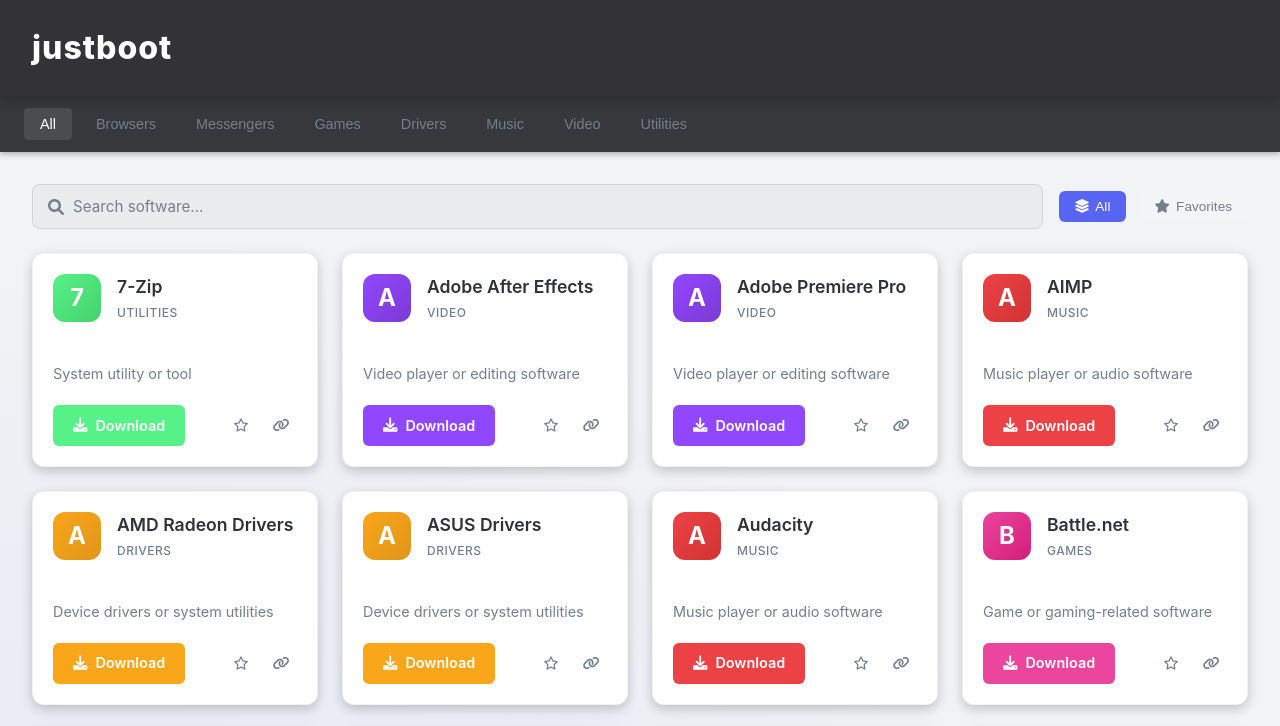
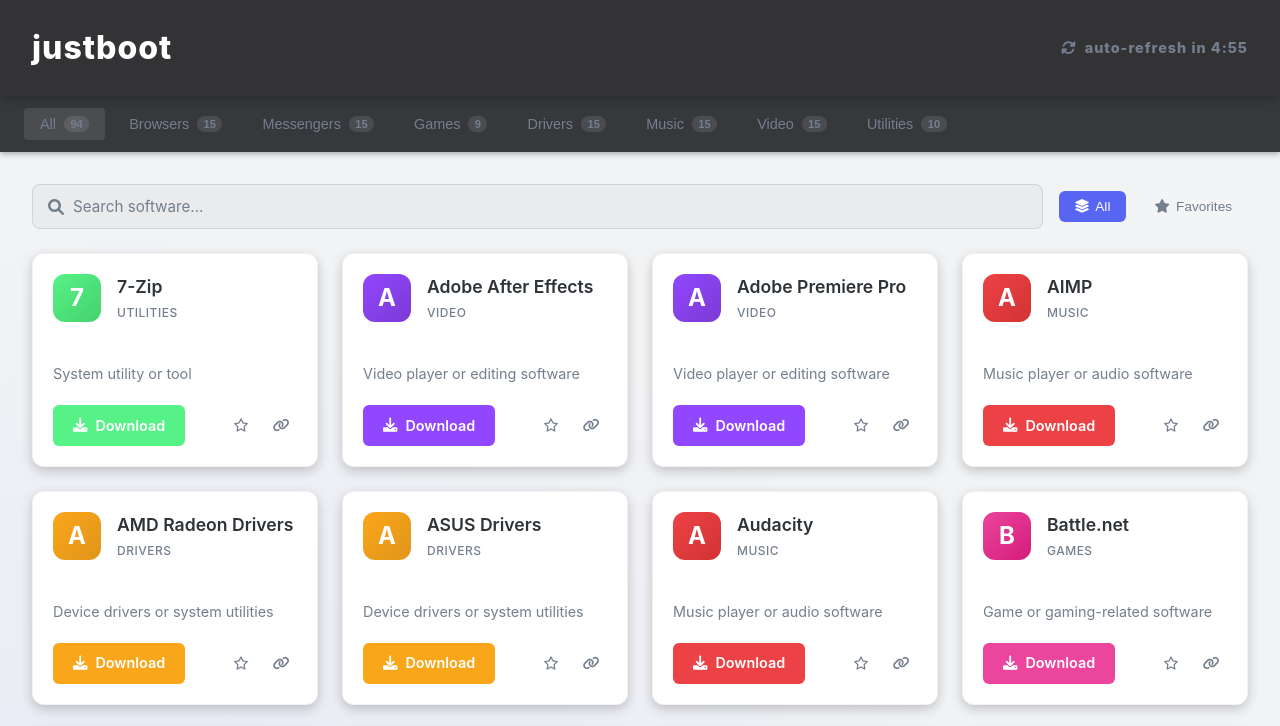
Before and after one commit to Tool-xx/justboot.github.io, a plain HTML site: page index.html in a window 1280 px wide. Shown: the top 726 px of the page. Drawn offline with Linux system fonts and the light colour scheme.

Commit message:
Update index.html

```diff
--- a/index.html
+++ b/index.html
@@ -65,6 +65,17 @@
     position: sticky;
     top: 0;
     z-index: 100;
+    display: flex;
+    justify-content: space-between;
+    align-items: center;
+  }
+
+  .refresh-info {
+    font-size: 0.9rem;
+    color: var(--text-secondary);
+    display: flex;
+    align-items: center;
+    gap: 0.5rem;
   }
 
   nav {
@@ -92,6 +103,17 @@
     white-space: nowrap;
     font-weight: 500;
     position: relative;
+    display: flex;
+    align-items: center;
+    gap: 0.5rem;
+  }
+
+  nav button .count {
+    background: rgba(255, 255, 255, 0.1);
+    padding: 0.1rem 0.4rem;
+    border-radius: 10px;
+    font-size: 0.7rem;
+    font-weight: 600;
   }
 
   nav button.active,
@@ -644,6 +666,10 @@
 
 <header>
   <span>justboot</span>
+  <div class="refresh-info">
+    <i class="fas fa-sync-alt"></i>
+    <span id="refreshTimer">Auto-refresh in 5:00</span>
+  </div>
 </header>
 
 <nav id="categoryNav" aria-label="Categories">
@@ -695,6 +721,7 @@
   const DATA_URL = 'https://raw.githubusercontent.com/Tool-xx/justboot.github.io/main/templ/base.txt';
   const STORAGE_KEY = 'justboot_favorites';
   const CATEGORIES = ['Browsers', 'Messengers', 'Games', 'Drivers', 'Music', 'Video', 'Utilities'];
+  const REFRESH_INTERVAL = 5 * 60 * 1000; // 5 минут в миллисекундах
 
   // DOM Elements
   const nav = document.getElementById('categoryNav');
@@ -705,6 +732,7 @@
   const clearSearchBtn = document.getElementById('clearSearchBtn');
   const searchWarning = document.getElementById('searchWarning');
   const filterButtons = document.querySelectorAll('.filter-btn');
+  const refreshTimer = document.getElementById('refreshTimer');
 
   // State
   let softwareData = {};
@@ -713,11 +741,14 @@
   let currentFilter = 'all';
   let favorites = new Set(JSON.parse(localStorage.getItem(STORAGE_KEY)) || []);
   let currentDisplayed = [];
+  let refreshInterval;
+  let timeLeft = 300; // 5 минут в секундах
 
   // Initialize
   document.addEventListener('DOMContentLoaded', () => {
     loadSoftwareList();
     setupEventListeners();
+    startAutoRefresh();
   });
 
   function setupEventListeners() {
@@ -729,6 +760,28 @@
     filterButtons.forEach(btn => {
       btn.addEventListener('click', () => setActiveFilter(btn.dataset.filter));
     });
+  }
+
+  function startAutoRefresh() {
+    // Обновляем таймер каждую секунду
+    const timerInterval = setInterval(() => {
+      timeLeft--;
+      const minutes = Math.floor(timeLeft / 60);
+      const seconds = timeLeft % 60;
+      refreshTimer.textContent = `Auto-refresh in ${minutes}:${seconds.toString().padStart(2, '0')}`;
+
+      if (timeLeft <= 0) {
+        clearInterval(timerInterval);
+        refreshTimer.textContent = 'Refreshing...';
+        loadSoftwareList();
+      }
+    }, 1000);
+
+    // Полное обновление каждые 5 минут
+    refreshInterval = setInterval(() => {
+      loadSoftwareList();
+      timeLeft = 300; // Сброс таймера
+    }, REFRESH_INTERVAL);
   }
 
   async function loadSoftwareList() {
@@ -829,22 +882,29 @@
     nav.innerHTML = '';
 
     // Add All button first
-    const allBtn = createCategoryButton('All');
+    const allBtn = createCategoryButton('All', allSoftware.length);
     allBtn.classList.add('active');
     nav.appendChild(allBtn);
 
     // Add other categories in predefined order
     CATEGORIES.forEach(category => {
       if (softwareData[category] && softwareData[category].length > 0) {
-        nav.appendChild(createCategoryButton(category));
+        nav.appendChild(createCategoryButton(category, softwareData[category].length));
       }
     });
   }
 
-  function createCategoryButton(category) {
+  function createCategoryButton(category, count) {
     const btn = document.createElement('button');
     btn.textContent = category;
     btn.dataset.category = category;
+
+    // Добавляем счетчик
+    const countSpan = document.createElement('span');
+    countSpan.className = 'count';
+    countSpan.textContent = count;
+    btn.appendChild(countSpan);
+
     btn.addEventListener('click', () => setActiveCategory(category));
     return btn;
   }
```
